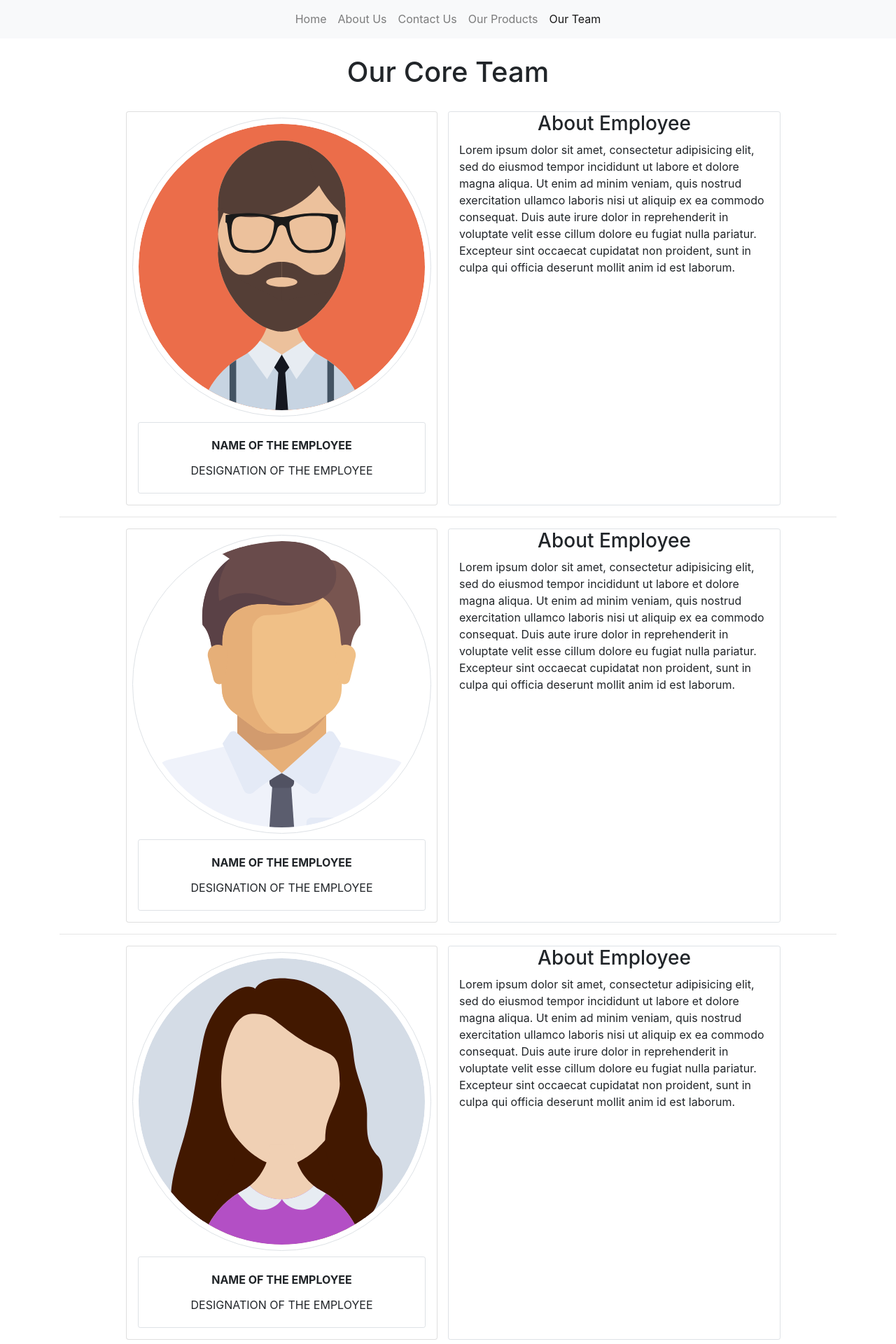
After one commit to keshav1245/Sai_Roller_Mill, a PHP site: page /team.html in a window 1280 px wide. The commit adds this page. Shown: the part 301-2221 px from the top of the page at 70% size. Run offline with PHP 8.4, Linux system fonts and the light colour scheme; some libraries are stand-ins or nearby versions.

Commit message:
Add files via upload

```diff
--- /dev/null
+++ b/team.html
@@ -0,0 +1,212 @@
+<!DOCTYPE html>
+<html>
+<head>
+	<title>Our Team</title>
+	<meta charset="utf-8">
+
+	<!-- Font awesome linked -->
+	<link rel="stylesheet" href="https://use.fontawesome.com/releases/v5.7.2/css/all.css" integrity="sha384-fnmOCqbTlWIlj8LyTjo7mOUStjsKC4pOpQbqyi7RrhN7udi9RwhKkMHpvLbHG9Sr" crossorigin="anonymous">
+
+
+	<!-- Bootstrap Linked -->
+    <link rel="stylesheet" href="https://maxcdn.bootstrapcdn.com/bootstrap/4.2.1/css/bootstrap.min.css">
+
+
+  	<script src="https://ajax.googleapis.com/ajax/libs/jquery/3.3.1/jquery.min.js"></script>
+  	<script src="https://cdnjs.cloudflare.com/ajax/libs/popper.js/1.14.6/umd/popper.min.js"></script>
+  	<script src="https://maxcdn.bootstrapcdn.com/bootstrap/4.2.1/js/bootstrap.min.js"></script>
+
+  	<!-- Font -->
+  	<link href="https://fonts.googleapis.com/css?family=Lobster" rel="stylesheet">
+  	<link href="https://fonts.googleapis.com/css?family=Satisfy" rel="stylesheet">
+	<!-- CSS Time Linked -->
+	<link href="style/css/index.css?v=<?php echo time(); ?>" rel="stylesheet" type="text/css" />
+
+	<!-- Index css file linked -->
+	<link rel="stylesheet" type="text/css" href="style/css/index.css">
+</head>
+<body>
+	<div class="container-fluid">
+		<div class="topnavb bg-light img-fluid">
+			<img src="style/images/logo.svg" class="d-block mx-auto" id="ontop">
+		</div>
+	</div>
+	<nav class="navbar navbar-light bg-light navbar-expand-md sticky-top">
+		<button class="navbar-toggler" data-toggle="collapse" data-target="#dropnav">
+			<span class="navbar-toggler-icon"></span>
+		</button>
+
+		<div class="collapse navbar-collapse justify-content-center" id="dropnav">
+			<ul class="navbar-nav">
+				<li class="nav-item"><a href="index.php" class="nav-link">Home</a></li>
+				<li class="nav-item"><a href="index.php#about_des" class="nav-link">About Us</a></li>
+				<li class="nav-item"><a href="contact.php" class="nav-link">Contact Us</a></li>
+				<li class="nav-item"><a href="product.html" class="nav-link">Our Products</a></li>
+				<li class="nav-item"><a href="#" class="nav-link active">Our Team</a></li>
+			</ul>
+		</div>
+	</nav>
+	<div class="container">
+		<div class="row justify-content-center">
+			<div class="text-center">
+				<br>
+				<h1>Our Core Team</h1>
+				<br>
+			</div>
+		</div>
+		<div class="row justify-content-center">
+			<div class="col-md-5">
+				<div class="card p-2">
+					<div class="card-img-top p-2  border rounded-circle">
+						<img src="style/images/man.svg" class="img-fluid rounded-circle">
+					</div>
+					<div class="card-body  border rounded-sm m-2">
+						<div class="card-title">
+							<p class="card-text text-center"><b>NAME OF THE EMPLOYEE</b></p>
+						</div>
+						<p class="card-text text-center">DESIGNATION OF THE EMPLOYEE</p>
+					</div>
+
+				</div>
+			</div>
+			<div class="col-md-5 border rounded-sm">
+				<div class="text-center">
+					<h3>About Employee</h3>
+				</div>
+				<div>
+					<p>Lorem ipsum dolor sit amet, consectetur adipisicing elit, sed do eiusmod
+					tempor incididunt ut labore et dolore magna aliqua. Ut enim ad minim veniam,
+					quis nostrud exercitation ullamco laboris nisi ut aliquip ex ea commodo
+					consequat. Duis aute irure dolor in reprehenderit in voluptate velit esse
+					cillum dolore eu fugiat nulla pariatur. Excepteur sint occaecat cupidatat non
+					proident, sunt in culpa qui officia deserunt mollit anim id est laborum.</p>
+				</div>
+			</div>
+		</div>
+		<hr>
+		<div class="row justify-content-center">
+			<div class="col-md-5">
+				<div class="card p-2">
+					<div class="card-img-top p-2  border rounded-circle">
+						<img src="style/images/boss.svg" class="img-fluid rounded-circle">
+					</div>
+					<div class="card-body  border rounded-sm m-2">
+						<div class="card-title">
+							<p class="card-text text-center"><b>NAME OF THE EMPLOYEE</b></p>
+						</div>
+						<p class="card-text text-center">DESIGNATION OF THE EMPLOYEE</p>
+					</div>
+
+				</div>
+			</div>
+			<div class="col-md-5 border rounded-sm">
+				<div class="text-center">
+					<h3>About Employee</h3>
+				</div>
+				<div>
+					<p>Lorem ipsum dolor sit amet, consectetur adipisicing elit, sed do eiusmod
+					tempor incididunt ut labore et dolore magna aliqua. Ut enim ad minim veniam,
+					quis nostrud exercitation ullamco laboris nisi ut aliquip ex ea commodo
+					consequat. Duis aute irure dolor in reprehenderit in voluptate velit esse
+					cillum dolore eu fugiat nulla pariatur. Excepteur sint occaecat cupidatat non
+					proident, sunt in culpa qui officia deserunt mollit anim id est laborum.</p>
+				</div>
+			</div>
+		</div>
+		<hr>
+		<div class="row justify-content-center">
+			<div class="col-md-5">
+				<div class="card p-2">
+					<div class="card-img-top p-2  border rounded-circle">
+						<img src="style/images/girl.svg" class="img-fluid rounded-circle">
+					</div>
+					<div class="card-body  border rounded-sm m-2">
+						<div class="card-title">
+							<p class="card-text text-center"><b>NAME OF THE EMPLOYEE</b></p>
+						</div>
+						<p class="card-text text-center">DESIGNATION OF THE EMPLOYEE</p>
+					</div>
+
+				</div>
+			</div>
+			<div class="col-md-5 border rounded-sm">
+				<div class="text-center">
+					<h3>About Employee</h3>
+				</div>
+				<div>
+					<p>Lorem ipsum dolor sit amet, consectetur adipisicing elit, sed do eiusmod
+					tempor incididunt ut labore et dolore magna aliqua. Ut enim ad minim veniam,
+					quis nostrud exercitation ullamco laboris nisi ut aliquip ex ea commodo
+					consequat. Duis aute irure dolor in reprehenderit in voluptate velit esse
+					cillum dolore eu fugiat nulla pariatur. Excepteur sint occaecat cupidatat non
+					proident, sunt in culpa qui officia deserunt mollit anim id est laborum.</p>
+				</div>
+			</div>
+		</div>
+		<hr>
+		<div class="row justify-content-center">
+			<div class="col-md-5">
+				<div class="card p-2">
+					<div class="card-img-top p-2  border rounded-circle">
+						<img src="style/images/customer-service.svg" class="img-fluid rounded-circle">
+					</div>
+					<div class="card-body  border rounded-sm m-2">
+						<div class="card-title">
+							<p class="card-text text-center"><b>NAME OF THE EMPLOYEE</b></p>
+						</div>
+						<p class="card-text text-center">DESIGNATION OF THE EMPLOYEE</p>
+					</div>
+
+				</div>
+			</div>
+			<div class="col-md-5 border rounded-sm">
+				<div class="text-center">
+					<h3>About Employee</h3>
+				</div>
+				<div>
+					<p>Lorem ipsum dolor sit amet, consectetur adipisicing elit, sed do eiusmod
+					tempor incididunt ut labore et dolore magna aliqua. Ut enim ad minim veniam,
+					quis nostrud exercitation ullamco laboris nisi ut aliquip ex ea commodo
+					consequat. Duis aute irure dolor in reprehenderit in voluptate velit esse
+					cillum dolore eu fugiat nulla pariatur. Excepteur sint occaecat cupidatat non
+					proident, sunt in culpa qui officia deserunt mollit anim id est laborum.</p>
+				</div>
+			</div>
+		</div>
+	</div>
+	<div class="container-fluid foot mt-5">
+		<footer id="contact_footer">
+			<div class="container">
+				<div class="row">
+					<div class="col-md-6 p-5">
+						<h3 style="font-family: 'Lobster', cursive;" class="text-warning">Office Details : </h3>
+						<p><i class="fas fa-home text-light"> G.t. Road, Moga Side, Jagraon-district Ludhiana, Opposite Bhora Saheb Gurudwara,, Jagraon - 142026, Punjab, India</i> </p>
+						<p><i class="fas fa-phone text-light"> +91-7696012078,+91-7009921409</i></p>
+						<p><i class="fas fa-envelope text-light"> srfm759@gmail.com</i></p>
+					</div>
+					<div class="col-md-3 p-5">
+						<h3 style="font-family: 'Lobster', cursive;" class="text-warning">Social Links : </h3>
+						<p><i class="fab fa-twitter text-light"><a href="#" class="text-light"> Twitter</a></i></p>
+						<p><i class="fab fa-facebook-square text-light"><a href="#" class="text-light"> Facebook</a></i></p>
+						<p><i class="fab fa-linkedin text-light"><a href="#" class="text-light"> Linked'In</a></i></p>
+						<p><i class="fab fa-google-plus-g text-light"><a href="#" class="text-light"> Google Plus</a></i></p>
+					</div>
+					<div class="col-md-3 p-5 gototop">
+						<h3 class="text-warning" style="font-family: 'Lobster',cursive; text-align: center;">Go to Top</h3>
+						<a href="#ontop" id="arrow_up" style="text-decoration: none;font-size: 60px;text-align: center;color: #0492c2;"
+						onmouseover="document.getElementById('arrow_up').style.color='white'";
+						onmouseleave="document.getElementById('arrow_up').style.color='#0492c2'";
+
+						><i class="fas fa-arrow-circle-up mt-5 mx-auto d-block" ></i></a>
+					</div>
+				</div>
+			</div>
+		</footer>
+	</div>
+	<div class="container-fluid copyright p-3">
+		<div class="container">
+			<p style="font-family: 'Lobster', cursive;" class="col-md-8 mx-auto text-info"><i class="far fa-copyright text-info"></i> Keshav tangri , Chandigarh College of Engineering and Technology, Sector 26, chandigarh</p>
+		</div>
+	</div>
+</body>
+</html>
```
Also changed, not shown: contact.php (added, +9 -0 lines), index.php (+13 -8 lines), product.html (added, +175 -0 lines).
